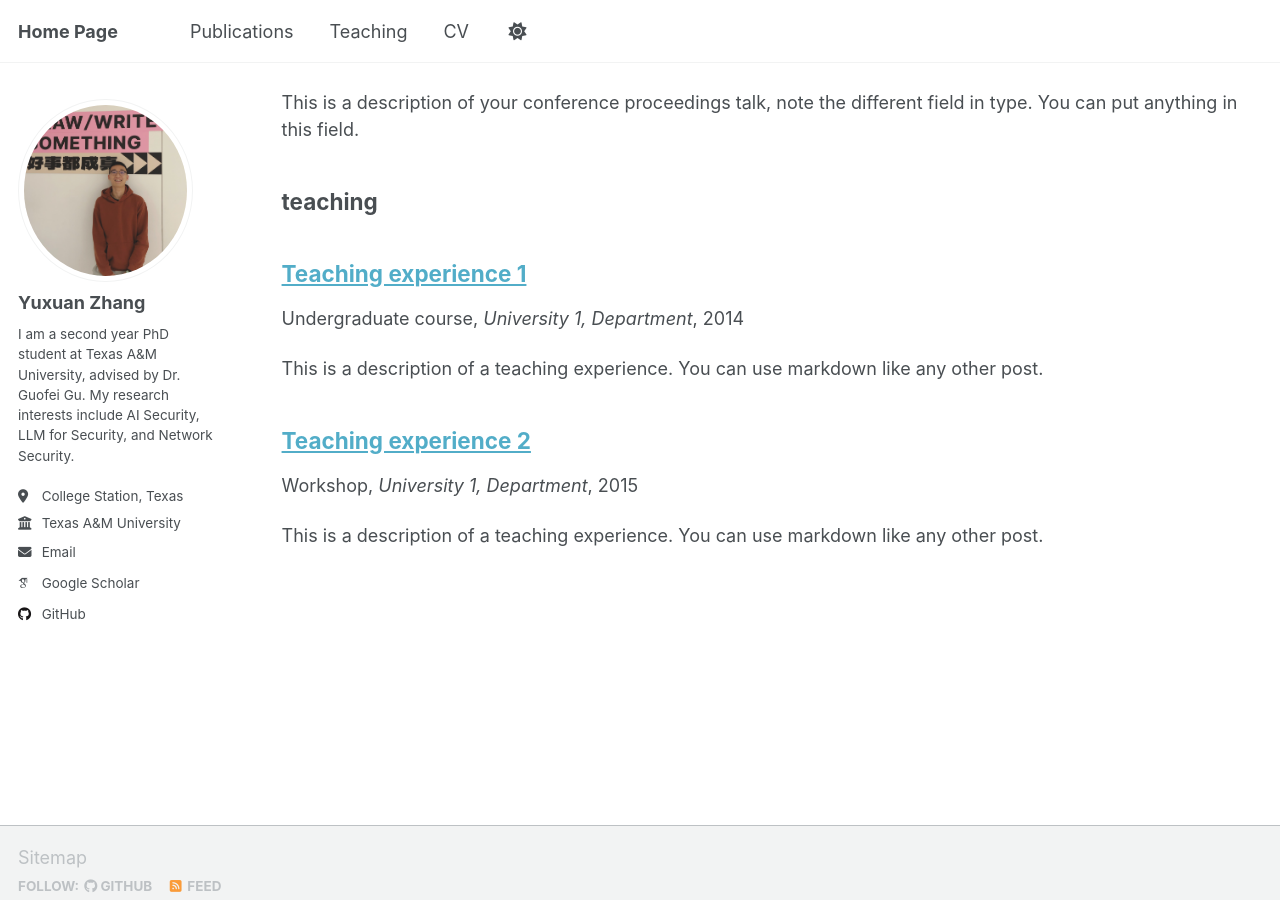
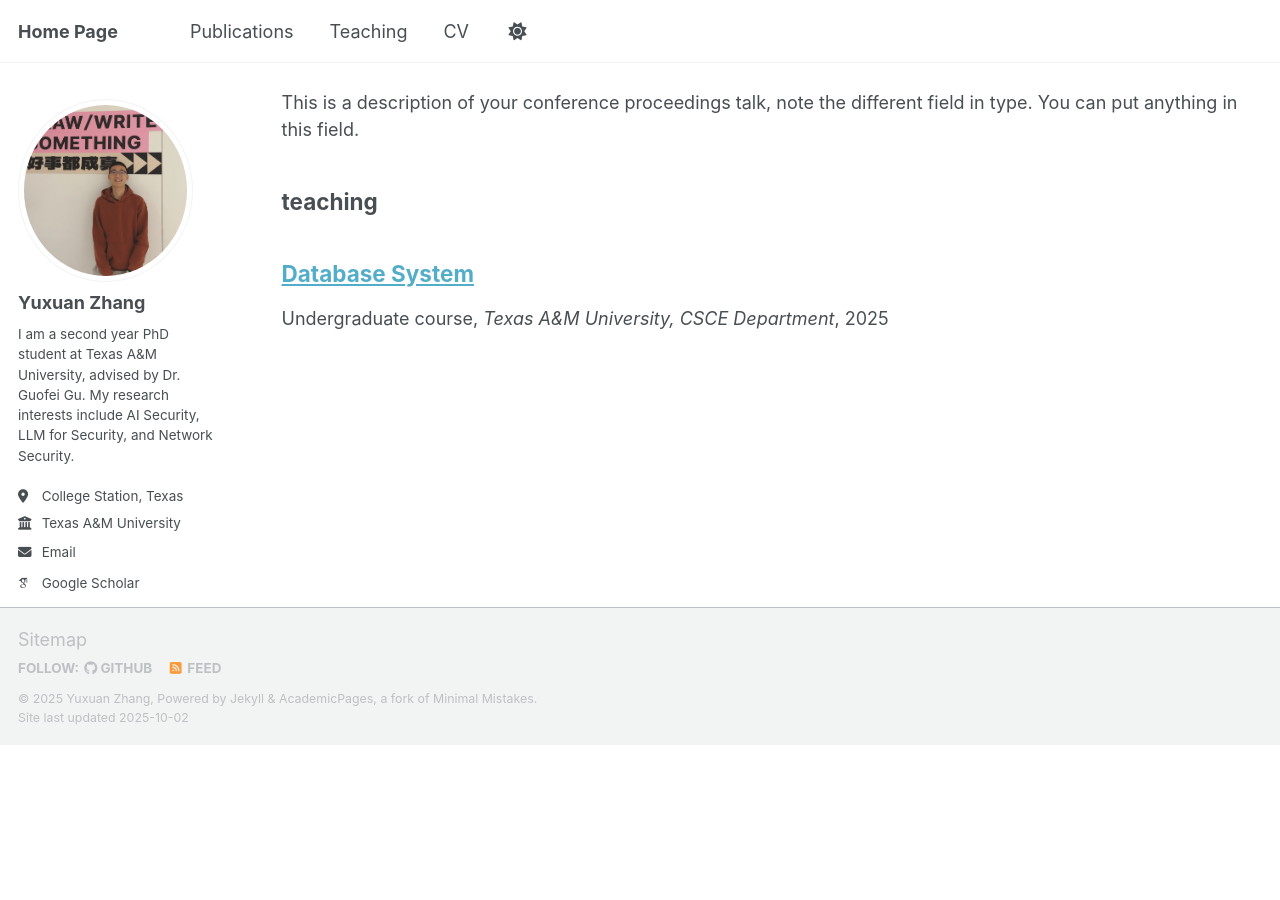
Before and after one commit to michaelzhang05/michaelzhang05.github.io, a Jekyll site: the page built from _pages/sitemap.md, in a window 1280 px wide and 900 px high, scrolled down 4960 px. Built offline with Jekyll 4.4.1, drawn with Linux system fonts in a browser that asks for light colours; some web fonts are replaced; a script that is not in the unit is left out; after the commit the page ends 5705 px from its top, so only the background shows below that.

Commit message:
update teaching

```diff
--- a/_teaching/2014-spring-teaching-1.md
+++ /dev/null
@@ -1,20 +0,0 @@
----
-title: "Teaching experience 1"
-collection: teaching
-type: "Undergraduate course"
-permalink: /teaching/2014-spring-teaching-1
-venue: "University 1, Department"
-date: 2014-01-01
-location: "City, Country"
----
-
-This is a description of a teaching experience. You can use markdown like any other post.
-
-Heading 1
-======
-
-Heading 2
-======
-
-Heading 3
-======
--- a/_teaching/2015-spring-teaching-2.md
+++ /dev/null
@@ -1,20 +0,0 @@
----
-title: "Teaching experience 2"
-collection: teaching
-type: "Workshop"
-permalink: /teaching/2015-spring-teaching-1
-venue: "University 1, Department"
-date: 2015-01-01
-location: "City, Country"
----
-
-This is a description of a teaching experience. You can use markdown like any other post.
-
-Heading 1
-======
-
-Heading 2
-======
-
-Heading 3
-======
--- /dev/null
+++ b/_teaching/2025-fall-teaching-cs310.md
@@ -0,0 +1,20 @@
+---
+title: "Database System"
+collection: teaching
+type: "Undergraduate course"
+permalink: /teaching/2025-fall-teaching-cs310
+venue: "Texas A&M University, CSCE Department"
+date: 2025-08-16
+location: "College Station, USA"
+---
+
+<!-- This is a description of a teaching experience. You can use markdown like any other post. -->
+
+Heading 1
+======
+
+Heading 2
+======
+
+Heading 3
+======
```
Also changed, not shown: _pages/cv.md (+2 -2 lines), 2 other files.
